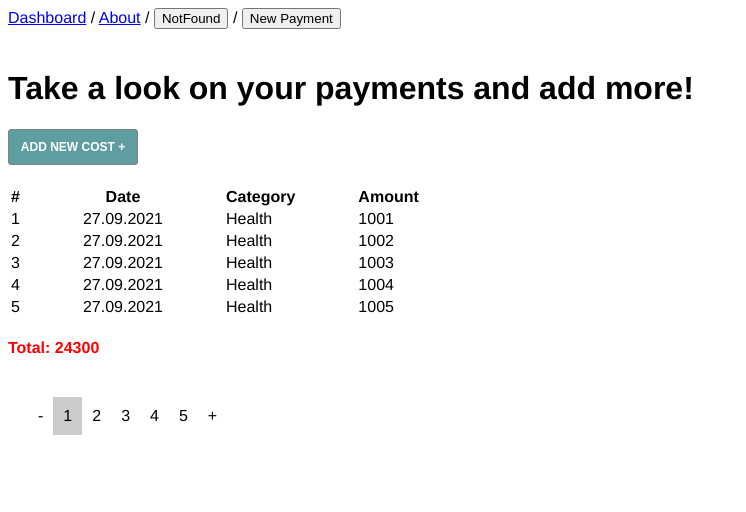
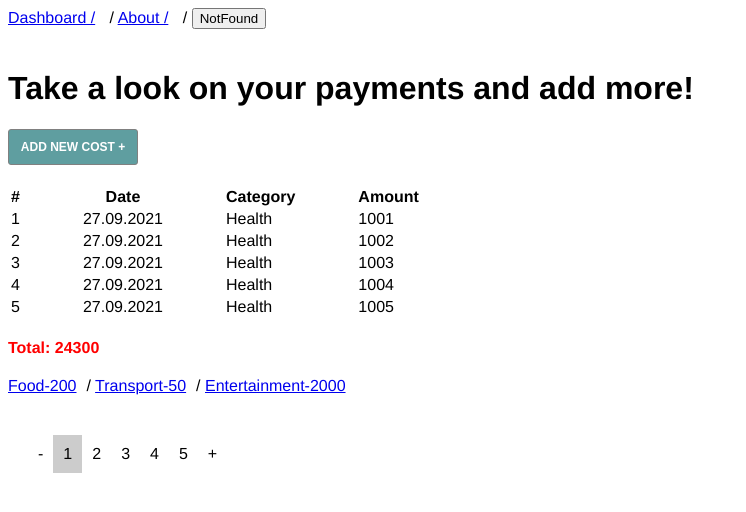
Before and after one commit to JPoznyak/gb_personal_costs, a Vue app: page /dashboard in a window 1280 px wide. Shown: the top 512 px of the page, without its empty margins (0-746 px from the left). Built offline with nearby package versions, Linux system fonts and the light colour scheme.

Commit message:
link from url

```diff
--- a/src/App.vue
+++ b/src/App.vue
@@ -3,16 +3,17 @@
      <div :class="[$style.wrapper]">
 
     <div :class="[$style.menu]">
-      <router-link to='/dashboard'>Dashboard</router-link> /
-      <router-link to='/about'>About</router-link> /
+      <router-link to='/dashboard'>Dashboard /</router-link>  /
+      <router-link to='/about'>About /</router-link>  /
       <!-- <router-link to='/notfound'>NotFound</router-link> /  -->
-      <button @click="goToPageNotFound">NotFound</button> /
+      <button @click="goToPageNotFound">NotFound</button>
       <!-- <a href="dashboard">Dashboard</a> /
       <a href="about">About</a> /
       <a href="notfound">About</a> /  -->
       <!-- <router-link to='/add/payment/Food?value=200'>New Payment</router-link> / -->
-      <button @click="showCompletedPaymentForm">New Payment</button>
+      <!-- <button @click="showCompletedPaymentForm">New Payment</button> -->
     </div>
+
   <main>
   <div :class="[$style.content]">
       <!-- <About v-if="page === 'about'"/>
@@ -35,9 +36,9 @@ export default {
   }),
 
   methods: {
-    showCompletedPaymentForm(){
-      this.$router.push({name: "AddPaymentFromUrl"})
-    },
+    // showCompletedPaymentForm(){
+    //   this.$router.push({name: "AddPaymentFromUrl"})
+    // },
     goToPageNotFound() {
       this.$router.push({name: "NotFound"})
     },
@@ -58,6 +59,11 @@ export default {
   display: block;
   height: 100%
 }
+.menu{
+    & > a {
+    padding-right: 10px;
+  }
+}
 .content {
   padding-top: 20px;
 }
--- a/src/components/AddPayment.vue
+++ b/src/components/AddPayment.vue
@@ -17,6 +17,7 @@
   </div>
 </template>
 
+
 <script>
 import { mapActions } from "vuex"
 import addCategory from "./AddCategory.vue"
@@ -25,6 +26,9 @@ export default {
   name: "AddPayment",
   components: {
     addCategory
+  },
+  props: {
+    data: Object
   },
   data() {
     return {
@@ -41,15 +45,14 @@ export default {
     ]),
 
     onClick() {
-      const { category, amount } = this;
       const data = {
+        amount: Number(this.amount),
         date: this.date || this.getCurrentDate,
-        category,
-        amount
+        category: this.category,
       };
       //Вызов события, название события и аргументы
-      this.$emit("addNewPayment", data);
-    //  this.$store.commit('addDataToPaymentList', data)
+    //   this.$emit("addNewPayment", data);
+     this.$store.commit('addDataToPaymentList', data)
     }
   },
 
@@ -74,17 +77,15 @@ export default {
     }
   },
 
-//   created() {
-//     this.fetchCategoryList()
-//   }
+
 async created(){
     await this.fetchCategoryList()
     if(this.$route.name === 'AddPaymentFromUrl') {
       this.amount = Number(this.$route.query?.amount)|| 0,
       this.category = this.$route?.params?.category || ''
-      //this.$router.push('/dashboard')
+    //   this.$router.push('/dashboard')
     }
-    },
+},
 
 };
 </script>
--- a/src/pages/Dashboard.vue
+++ b/src/pages/Dashboard.vue
@@ -9,16 +9,15 @@
       </div>
       <div :class="[$style.content]">
         <payments-display show-items :items="currentElements" />
-            <div :class="[$style.total]">
-                Total: {{TotalAmount}}
-            </div>
+        <div :class="[$style.total]">Total: {{TotalAmount}}</div>
       </div>
       <div :class="[$style.content]">
-            <pagination :cur="curPage"
-                        :n="n"
-                        :length="paymentsList.length"
-                        @paginate="changePage"
-            />
+        <router-link to="/dashboard/add/payment/Food?amount=200">Food-200</router-link>/
+        <router-link to="/dashboard/add/payment/Transport?amount=50">Transport-50</router-link>/
+        <router-link to="/dashboard/add/payment/Entertainment?amount=2000">Entertainment-2000</router-link>
+      </div>
+      <div :class="[$style.content]">
+        <pagination :cur="curPage" :n="n" :length="paymentsList.length" @paginate="changePage" />
       </div>
     </main>
   </div>
@@ -29,7 +28,7 @@ import PaymentsDisplay from "../components/PaymentsDisplay.vue";
 import Pagination from "../components/Pagination.vue";
 import AddPayment from "../components/AddPayment.vue";
 // import addCategory from "./components/AddCategory.vue";
-import { mapMutations, mapGetters, mapActions } from 'vuex'
+import { mapMutations, mapGetters, mapActions } from "vuex";
 
 export default {
   name: "Dashboard",
@@ -40,77 +39,105 @@ export default {
     Pagination
   },
   data: () => ({
-    page: '',
+    page: "",
     curPage: 1,
-    n: 5,
+    n: 5
   }),
+  watch: {
+    $route(to) {
+      if (to.name === "AddPaymentFromUrl") {
+        this.showCompletedPaymentForm();
+      }
+    }
+  },
 
   methods: {
     ...mapMutations({
-      addDataToStore: 'addDataToPaymentList'
+      addDataToStore: "addDataToPaymentList"
     }),
     ...mapActions({
-      fetchListData: 'fetchData'
-
+      fetchListData: "fetchData"
     }),
-    addData(newPayment){
+    addData(newPayment) {
       // this.paymentsList.push(data)
       // this.paymentsList = [...this.paymentsList, data]
-      this.addDataToStore(newPayment)
-      console.log(newPayment)
+      this.addDataToStore(newPayment);
+      console.log(newPayment);
+    },
+    changePage(p) {
+      this.curPage = p;
+    },
+    addCategory() {
+      this.$store.commit("addCategoryToList", this.category);
+    },
+    showCompletedPaymentForm () {
+      const { action, category, section } = this.$route.params
+      this.$modal.show({
+        title: "Add Payment Form",
+        content: "AddPaymentForm",
+        data: {
+          action: action || "",
+          category: category || "",
+          section: section || "",
+          amount: this.$route.query?.amount || ""
+        }
+      })
+    }
   },
 
-    changePage(p){
-      this.curPage = p
-    },
-    addCategory(){
-      this.$store.commit('addCategoryToList', this.category)
-    },
-  },
   computed: {
     ...mapGetters({
-      paymentsList:'getPaymentsList',
-      categories: 'getCategoriesList'
+      paymentsList: "getPaymentsList",
+      categories: "getCategoriesList"
     }),
-    currentElements(){
-      const { n, curPage } = this
-      return this.paymentsList.slice(n * (curPage - 1), n * (curPage - 1) + n)
+    currentElements() {
+      const { n, curPage } = this;
+      return this.paymentsList.slice(n * (curPage - 1), n * (curPage - 1) + n);
     },
-    TotalAmount(){
-      return this.$store.getters.getPaymentsListTotalAmount
-    },
+    TotalAmount() {
+      return this.$store.getters.getPaymentsListTotalAmount;
+    }
     // // paymentsList(){
     // //   return this.$store.getters.getPaymentList
     // }
   },
+
   actions: {
-    ...mapActions([
-      'fetchCategoryList'
-    ])
+    ...mapActions(["fetchCategoryList"])
   },
 
   mounted() {
     if (!this.categories.length) {
-      this.addCategory()
+      this.addCategory();
     }
   },
-  created () {
-    this.page = Number(this.$route.params.page)
-    this.$store.dispatch("fetchData")
-    this.$store.dispatch("fetchCategoryList")
+
+  async created() {
+    if (this.$route.params.page) {
+      this.page = Number(this.$route.params.page);
+    }
+    await this.$store.dispatch("fetchData");
+    await this.$store.dispatch("fetchCategoryList");
+    if (this.$route.name === "AddPaymentFromUrl") {
+      this.checkUrl();
     }
   }
+}
+
 </script>
 
 <style lang="scss" module>
 .wrapper {
   font-family: Avenir, Helvetica, Arial, sans-serif;
   display: block;
-  height: 100%
+  height: 100%;
 }
 .content {
   //   padding-top: 20px;
   padding-bottom: 20px;
+    & > a {
+    padding-right: 10px;
+  }
 }
 .total {
   padding-top: 20px;
--- a/src/router/index.js
+++ b/src/router/index.js
@@ -13,7 +13,7 @@ const router =  new Router({
     routes: [
         {
             path: '/',
-            component: ()=>import(/* webpackChunkName:"Login" */'../pages/Login'),
+            component: ()=>import('../pages/Login'),
             name: 'Login'
         },
         {
@@ -37,15 +37,15 @@ const router =  new Router({
             name: 'NotFound'
         },
         {
-            path: '/add/payment/Food?amount=200',
-            component: ()=>import('../components/AddPayment'),
-            name: 'AddPaymentFromUrl'
-        },
-        {
-            path: '/add/payment/:category/',
-            component: ()=>import('../components/AddPayment'),
-            name: 'AddPaymentFromUrl'
-        },
+            path: "/dashboard/:action/:section/:category",
+            component: () => import('../pages/Dashboard.vue'),
+            name: "AddPaymentFromUrl"
+          },
+        // {
+        //     path: '/add/payment/:category/',
+        //     component: ()=>import('../components/AddPayment'),
+        //     name: 'AddPaymentFromUrl'
+        // },
 
         {
             path: "*",
```
Lines whose indentation alone changed are shown as unchanged.
